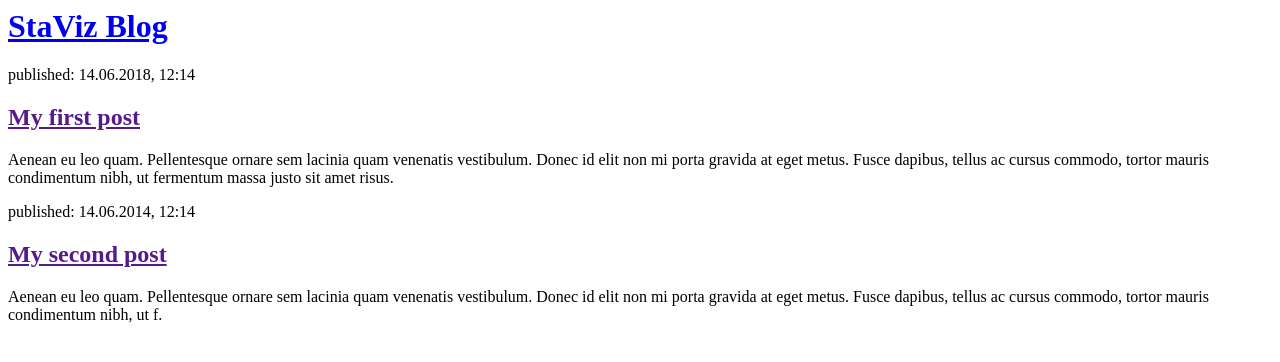
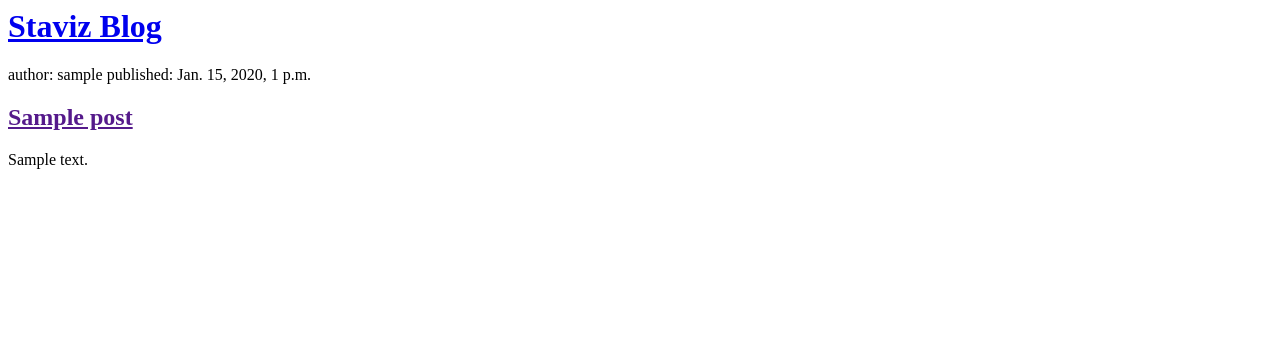
Before and after one commit to nyawanga/staviz, a Django app: template blog/templates/blog/post_list.html in a window 1280 px wide. Shown: the top 362 px of the page. Run offline with Django 3.2, Linux system fonts and the light colour scheme; the template is opened without the code that fills it: values that come from a table or form of the project are taken from there, others are empty; tables that the repository leaves empty hold one stand-in row (values such as "Sample post").

Commit message:
modified templates to display posts from database.

```diff
--- a/blog/templates/blog/post_list.html
+++ b/blog/templates/blog/post_list.html
@@ -1,22 +1,16 @@
 <html>
+	<title>Starvz Blog</title>
 	<head>
-        <title>StaViz Blog</title>
-    </head>
-    <body>
 		<div>
-            <h1><a href="/">StaViz Blog</a></h1>
+			<h1><a href="/">Staviz Blog</a></h1>
 		</div>
-
 	<div>
-            <p>published: 14.06.2018, 12:14</p>
-            <h2><a href="">My first post</a></h2>
-            <p>Aenean eu leo quam. Pellentesque ornare sem lacinia quam venenatis vestibulum. Donec id elit non mi porta gravida at eget metus. Fusce dapibus, tellus ac cursus commodo, tortor mauris condimentum nibh, ut fermentum massa justo sit amet risus.</p>
+		{% for post in posts%}
+		<div>
+			<p>author: {{ post.author }} published: {{ post.published_date }}</p>
+			<h2><a href="">{{ post.title }}</a></h2>
+			<p>{{ post.text|linebreaksbr }}</p>
 		</div>
-
-        <div>
-            <p>published: 14.06.2014, 12:14</p>
-            <h2><a href="">My second post</a></h2>
-            <p>Aenean eu leo quam. Pellentesque ornare sem lacinia quam venenatis vestibulum. Donec id elit non mi porta gravida at eget metus. Fusce dapibus, tellus ac cursus commodo, tortor mauris condimentum nibh, ut f.</p>
+		{% endfor %}
 	</div>
-    </body>
 </html>
--- a/blog/views.py
+++ b/blog/views.py
@@ -1,6 +1,9 @@
 from django.shortcuts import render
+from .models import Post
+from django.utils import timezone
 
 # Create your views here.
 
 def post_list(request):
-    return render(request, 'blog/post_list.html', {})
+    posts = Post.objects.filter(published_date__lte=timezone.now()).order_by("published_date")
+    return render(request, 'blog/post_list.html', {"posts":posts})
```
Also changed, not shown: blog/templates/blog/post.html (added, +22 -0 lines). Lines whose indentation alone changed are shown as unchanged.
